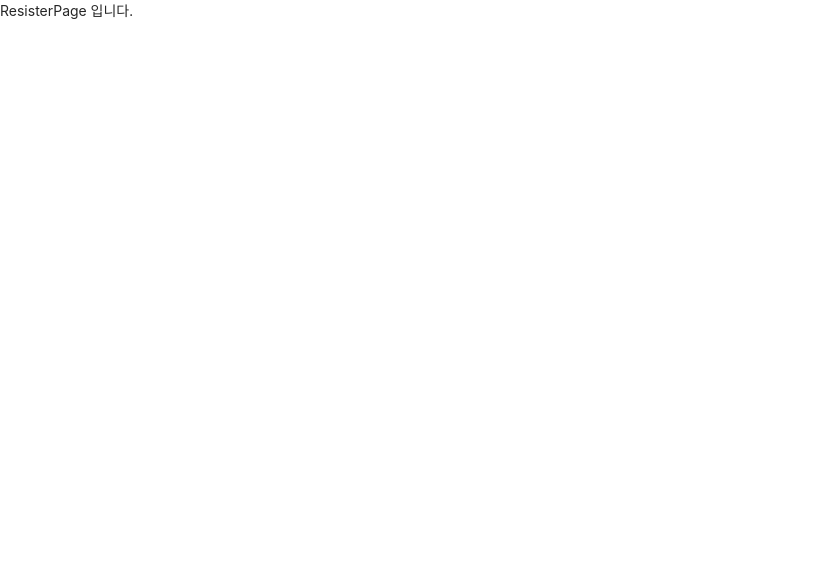
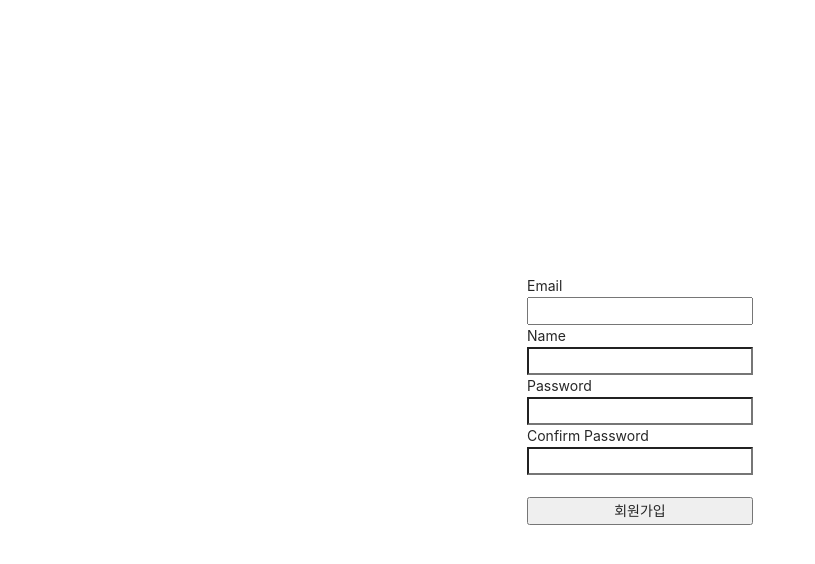
Before and after one commit to kkong101/ReactWeb, a React (Create React App) app in the folder client/: page /register in a window 1280 px wide. Shown: the top 564 px of the page, without its empty margins (0-815 px from the left). Built offline with nearby package versions, Linux system fonts and the light colour scheme.

Commit message:
Login 구현 완료

```diff
--- a/client/src/_actions/types.js
+++ b/client/src/_actions/types.js
@@ -1 +1,2 @@
 export const LOGIN_USER = "login_user";
+export const REGISTER_USER = "register_user";
--- a/client/src/_actions/user_action.js
+++ b/client/src/_actions/user_action.js
@@ -1,6 +1,7 @@
 import Axios from 'axios';
 import {
-    LOGIN_USER
+    LOGIN_USER,
+    REGISTER_USER
 } from './types';
 
 export function loginUser(dataTosubmit) {
@@ -12,5 +13,15 @@
         type: LOGIN_USER,
         payload: request
     }
+}
 
+export function registerUser(dataTosubmit) {
+
+    const request = Axios.post('api/users/register',dataTosubmit)
+    .then(response => response.data);
+
+    return {
+        type: REGISTER_USER,
+        payload: request
+    }
 }
--- a/client/src/_reducers/user_reducer.js
+++ b/client/src/_reducers/user_reducer.js
@@ -1,5 +1,6 @@
 import {
-    LOGIN_USER
+    LOGIN_USER,
+    REGISTER_USER
 } from '../_actions/types';
 
 
@@ -8,6 +9,9 @@
         case LOGIN_USER:
             return {...state, loginSuccess: action.payload}
             break;
+        case REGISTER_USER:
+            return {...state, register: action.payload}
+            break;
         default:
             return state
     }
--- a/client/src/components/views/RegisterPage/ResisterPage.js
+++ b/client/src/components/views/RegisterPage/ResisterPage.js
@@ -1,11 +1,79 @@
-import React from 'react'
+import React,{useState} from 'react';
+import {useDispatch} from 'react-redux';
+import {registerUser} from '../../../_actions/user_action';
+import { withRouter } from 'react-router-dom';
 
-const ResisterPage = () => {
+const ResisterPage = (props) => {
+
+    const dispatch = useDispatch();
+
+    const [Email, setEmail] = useState("")
+    const [Password, setPassword] = useState("")
+    const [Name, setName] = useState("")
+    const [ConfirmPassword, setConfirmPassword] = useState("")
+
+    const onEmailHandler = (e) => {
+        setEmail(e.currentTarget.value)
+    }
+
+    const onNameHandler = (e) => {
+        setName(e.currentTarget.value)
+    }
+
+    const onPasswordHandler = (e) => {
+        setPassword(e.currentTarget.value)
+    }
+
+    const onConfirmPasswordHandler = (e) => {
+        setConfirmPassword(e.currentTarget.value)
+    }
+
+    const onSubmitHandler = (e) => {
+        e.preventDefault()
+
+        if(Password !== ConfirmPassword) {
+            return alert("동일한 비밀번호를 입력하세요.")
+        }
+
+        let body = {
+            email: Email,
+            name: Name,
+            password: Password
+        }
+
+        dispatch(registerUser(body))
+            .then(response=> {
+                if(response.payload.success) {
+                    alert("회원가입을 성공하였습니다.");
+                    props.history.push("/login");
+                } else {
+                    alert("회원가입을 실패하였습니다.");
+                }
+            })
+    }
+
+
+
     return (
-        <div>
-            ResisterPage 입니다.
+        <div style={{
+            display: 'flex', justifyContent: 'center', alignItems: 'center',
+             width: '100%', height: '100vh'
+        }}>
+            <form style={{display: 'flex', flexDirection: 'column'}} onSubmit={onSubmitHandler}>
+                <label>Email</label>
+                <input type="email" value={Email} onChange={onEmailHandler}></input>
+                <label>Name</label>
+                <input type="text" value={Name} onChange={onNameHandler}></input>
+                <label>Password</label>
+                <input type="password" value={Password} onChange={onPasswordHandler}></input>
+
+                <label>Confirm Password</label>
+                <input type="password" value={ConfirmPassword} onChange={onConfirmPasswordHandler}></input>
+                <br/>
+                <button>회원가입</button>
+            </form>
         </div>
     )
 }
 
-export default ResisterPage
+export default withRouter(ResisterPage)
```
